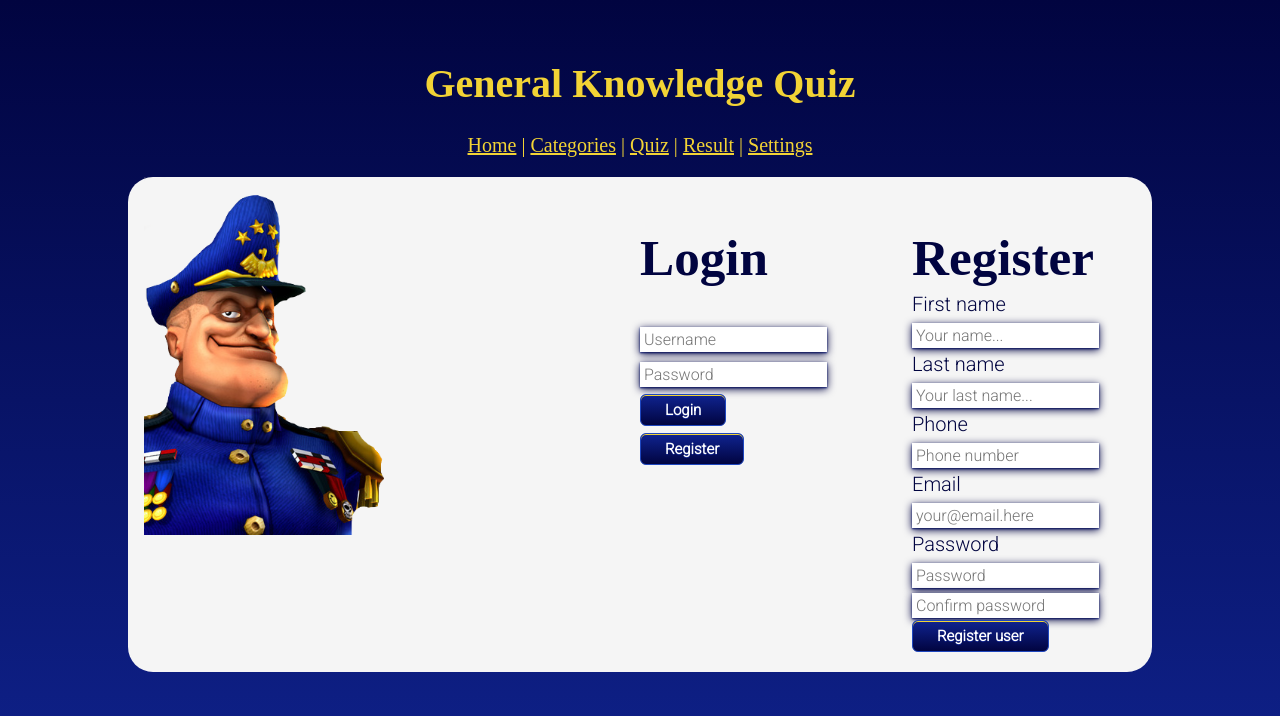
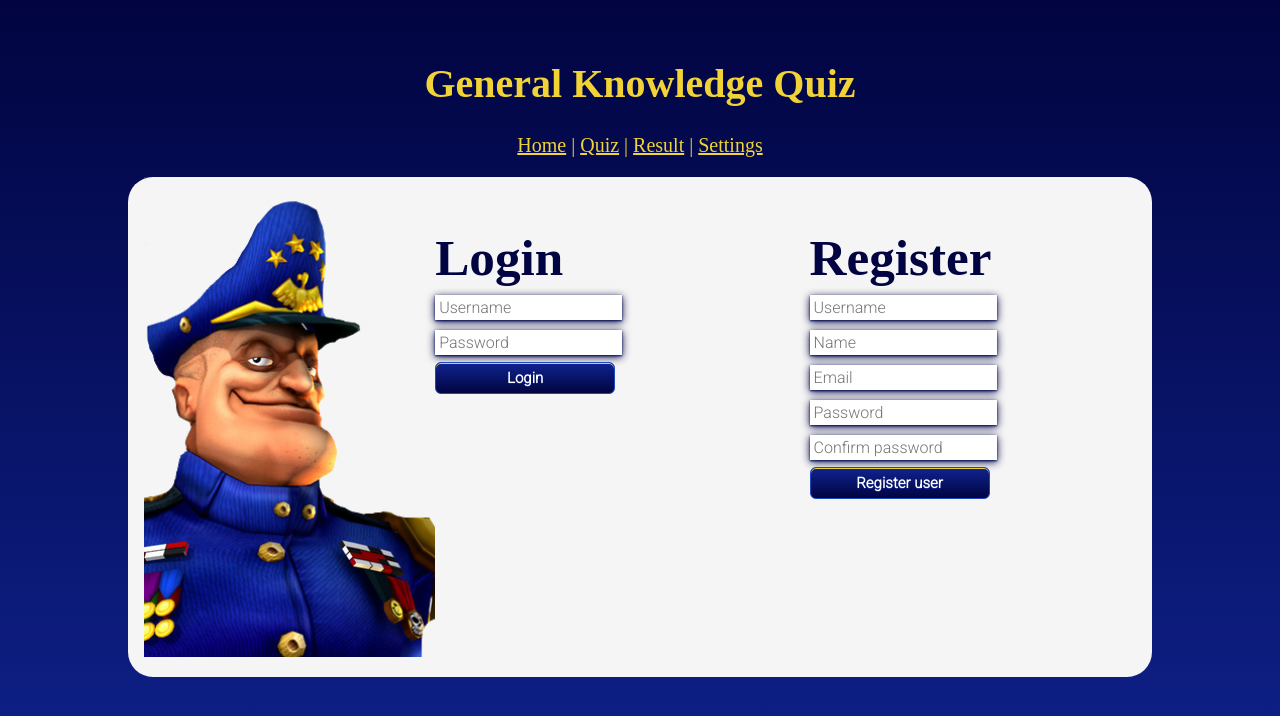
Before and after one commit to ITHS-JU20-Grupp5/frontend, a Vue app: page / in a window 1280 px wide. Shown: the top 716 px of the page. Built offline with nearby package versions, Linux system fonts and the light colour scheme; the HTML template or start-up script is replaced by a standard one; a web font is replaced by a local one.

Commit message:
New branch with updated layout

```diff
--- a/src/App.vue
+++ b/src/App.vue
@@ -3,7 +3,6 @@
     <div id="nav">
       <h1>General Knowledge Quiz</h1>
       <router-link to="/" class="routerlink">Home</router-link> |
-      <router-link to="/categories" class="routerlink">Categories</router-link> |
       <router-link to="/quiz" class="routerlink">Quiz</router-link> |
       <router-link to="/result" class="routerlink">Result</router-link> |
       <router-link to="/settings" class="routerlink">Settings</router-link>
@@ -73,7 +72,14 @@ body{
 }
 .wrapperLogin {
   display: grid;
-  grid-template-columns: 50% 1fr 1fr;
+  grid-template-columns: 30% 1fr 1fr;
+  grid-template-rows: auto;
+  grid-template-areas:
+  "a b c";
+}
+.wrapperQuiz {
+  display: grid;
+  grid-template-columns: 30% 1fr 1fr;
   grid-template-rows: auto;
   grid-template-areas:
   "a b c";
@@ -105,7 +111,7 @@ body{
   /*margin: clamp(10px, 1vw, 20px);*/
   /*box-shadow:	0 0.125rem 0.5rem rgba(0, 0, 0, .3), 0 0.0625rem 0.125rem rgba(0, 0, 0, .2)*/
 }
-.item2Login {
+.item2Col3 {
   grid-area: b;
   background: whitesmoke;
 }
@@ -119,7 +125,7 @@ body{
 }
 p {
   font-family: Roboto, Helvetica, Arial, sans-serif, serif;
-  font-size: 30px;
+  font-size: 20px;
 }
 h1 {
   font-family: New Tegomin, serif;
@@ -132,12 +138,15 @@ h2{
 h3{
   font-family: New Tegomin, serif;
   text-align: left;
-  /*padding-left: 1rem;*/
   margin-bottom: 2px;
   font-size: clamp(2rem, 4vw, 4rem);
 }
 .form{
-  line-height: 30px;
+  line-height: 35px;
+
+}
+label{
+  font-size: 20px;
 }
 button {
   box-shadow:inset 0px 1px 0px 0px #f2d335;
@@ -151,9 +160,12 @@ button {
   font-family:Roboto, Helvetica, Arial, sans-serif;
   font-size:15px;
   font-weight:bold;
-  padding:6px 24px;
+  padding:6px 25px;
+  width: 180px;
+  margin-right: 5px;
   text-decoration:none;
   text-shadow:0px 1px 0px #0f228c;
+
 }
 button:hover {
   background:linear-gradient(to bottom, #010440 5%, #0f228c 100%);
@@ -175,8 +187,8 @@ input {
   color: #F2D335;
 }
 .img{
-  width: 50%;
-  height: auto;
+  width: auto;
+  height: 100%;
 }
 
 /* Desktop */
@@ -185,35 +197,3 @@ input {
 
 }
 </style>
-
-
-
-
-
-<!--<script>-->
-<!--export default {-->
-<!--  name: 'app',-->
-<!--  data() {-->
-<!--    return {-->
-<!--      authenticated: false,-->
-<!--      mockAccount: {-->
-<!--        username: "a",-->
-<!--        password: "a"-->
-<!--      }-->
-<!--    }-->
-<!--  },-->
-<!--  mounted() {-->
-<!--    if(!this.authenticated) {-->
-<!--      this.$router.replace({ name: "login" });-->
-<!--    }-->
-<!--  },-->
-<!--  methods: {-->
-<!--    setAuthenticated(status) {-->
-<!--      this.authenticated = status;-->
-<!--    },-->
-<!--    logout() {-->
-<!--      this.authenticated = false;-->
-<!--    }-->
-<!--  }-->
-<!--}-->
-<!--</script>-->
--- a/src/router/index.js
+++ b/src/router/index.js
@@ -33,15 +33,7 @@ const routes = [
         // this generates a separate chunk (about.[hash].js) for this route
         // which is lazy-loaded when the route is visited.
         component: () => import(/* webpackChunkName: "about" */ '../views/result.vue')
-    },
-    {
-        path: '/categories',
-        name: 'categories',
-        // route level code-splitting
-        // this generates a separate chunk (about.[hash].js) for this route
-        // which is lazy-loaded when the route is visited.
-        component: () => import(/* webpackChunkName: "about" */ '../views/categories.vue')
-    },
+    }
 ]
 
 const router = new VueRouter({
--- a/src/views/index.vue
+++ b/src/views/index.vue
@@ -2,26 +2,20 @@
   <div class="main">
     <div class="wrapperLogin">
       <div class="item1"><img alt="TheGeneral" src="../assets/GeneralKnowledge.png" class="img"></div>
-      <div class="item2Login">
-        <h3>Login</h3><p>
+      <div class="item2Col3">
+        <h3>Login</h3>
+        <form class="form">
           <input type="text" name="username" v-model="input.username" placeholder="Username" /><br/>
           <input type="password" name="password" v-model="input.password" placeholder="Password" /><br/>
-          <button type="button" v-on:click="login()">Login</button><br/>
-          <button type="button" v-on:click="register()">Register</button>
-        </p>
+          <button type="button" v-on:click="login()">Login</button>
+        </form>
       </div>
       <div class="item3">
         <h3>Register</h3>
         <form class="form">
-          <label for="fname">First name</label><br/>
-          <input type="text" id="fname" name="firstname" placeholder="Your name..."><br/>
-          <label for="lname">Last name</label><br/>
-          <input type="text" id="lname" name="lastname" placeholder="Your last name..."><br/>
-          <label for="phone">Phone</label><br/>
-          <input type="tel" id="phone" name="phone" placeholder="Phone number"><br/>
-          <label for="email">Email</label><br/>
-          <input type="email" id="email" name="email" placeholder="your@email.here"><br/>
-          <label for="password">Password</label><br/>
+          <input type="text" id="username" name="username" placeholder="Username"><br/>
+          <input type="text" id="name" name="name" placeholder="Name"><br/>
+          <input type="email" id="email" name="email" placeholder="Email"><br/>
           <input type="password" id="password" name="password" placeholder="Password"><br/>
           <input type="password" id="password2" name="password2" placeholder="Confirm password"><br/>
           <button value="Submit" type="Submit" name="Submit">Register user</button>
--- a/src/views/quiz.vue
+++ b/src/views/quiz.vue
@@ -1,11 +1,11 @@
 <template>
   <div class="main">
-    <div class="wrapper">
+    <div class="wrapperQuiz">
       <div class="item1"><img alt="TheGeneral" src="../assets/GeneralKnowledge.png" class="img"></div>
-      <div class="item2">
+      <div class="item2Col3">
         <h3>Questions</h3>
         <form class="bubble">
-        <p>What is the answer?</p>
+        <p>What is the answer? Annan löpande text så att det fyller ut lite utrymme.</p>
             <input type="radio" id="answer1" name="bridge" value="333 685">
             <label for="answer1">333 685</label>
               <br>
@@ -21,6 +21,15 @@
           <button value="submit" type="submit" name="submit">Submit</button>
         </form>
       </div>
+      <div class="item3">
+        <h3>Categories</h3>
+        <p>
+          <button type="button" v-on:click="login()">History</button>
+          <button type="button" v-on:click="register()">Sports</button><br/>
+          <button type="button" v-on:click="login()">Geography</button>
+          <button type="button" v-on:click="register()">General knowledge</button></p>
+
+      </div>
     </div>
   </div>
 </template>
```
Also changed, not shown: 1 other file (tests, documents, lock files or other folders).
